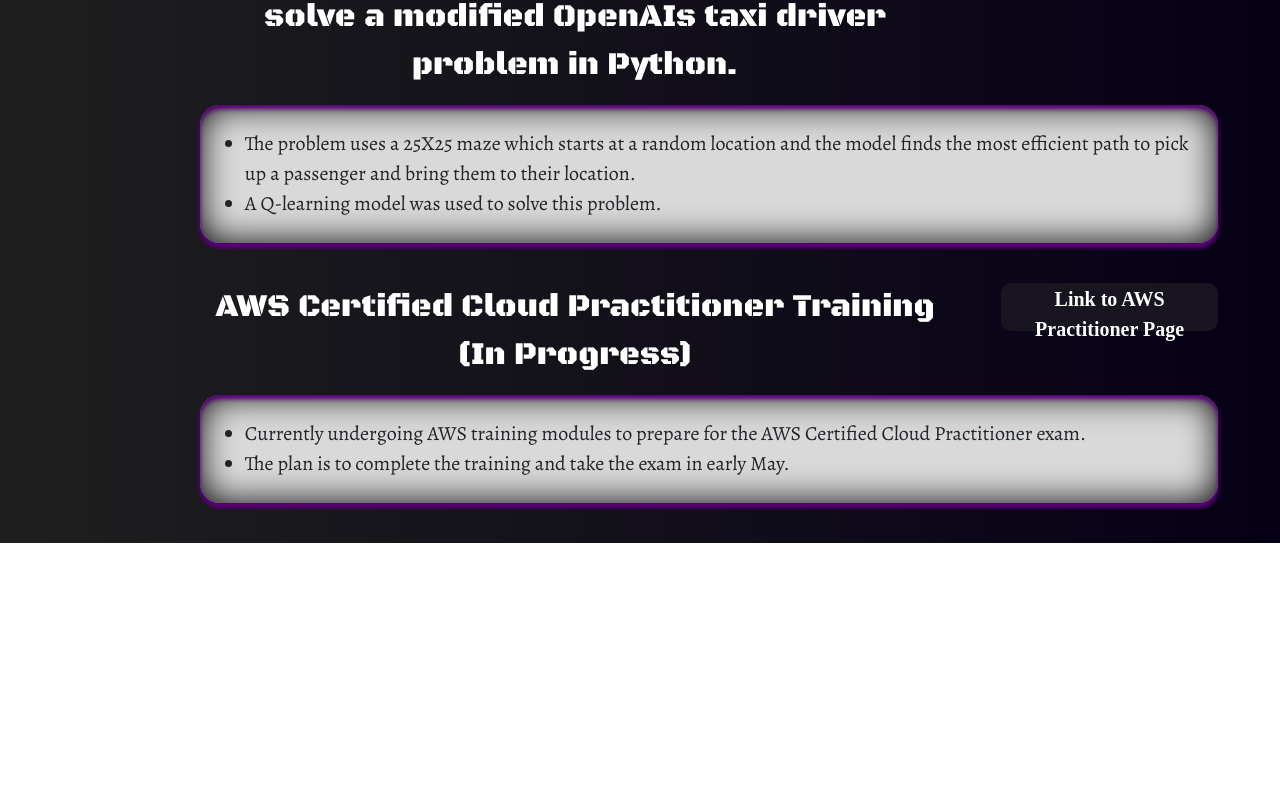
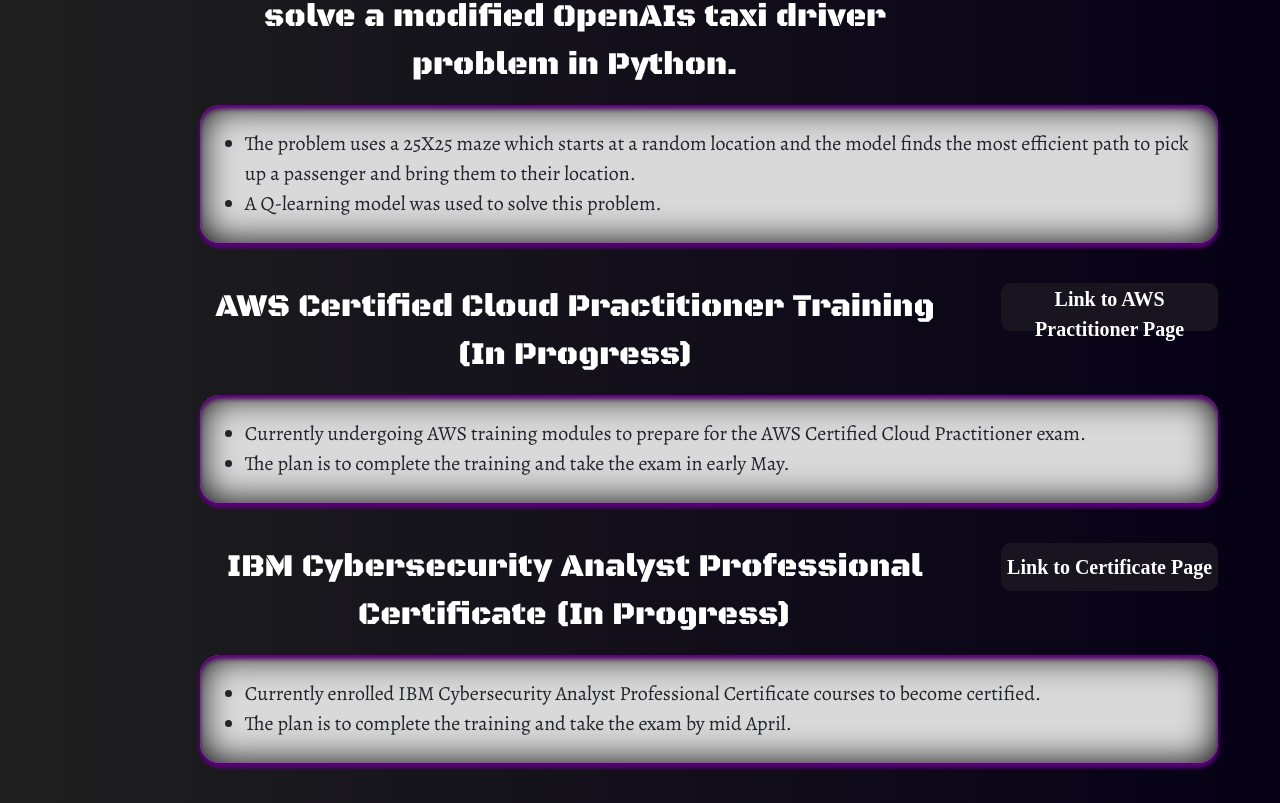
Before and after one commit to brianbates928/Personal-Website, a React (Create React App) app: page /projects in a window 1280 px wide. Shown: the part 1027-1830 px from the top of the page. Before the commit the page ends 1570 px from the top, so only its background shows below. Built offline with nearby package versions, Linux system fonts and the light colour scheme; a web font is replaced by a local one.

Commit message:
added ibm cybersecurity to projects

```diff
--- a/src/pages/Projects.js
+++ b/src/pages/Projects.js
@@ -13,7 +13,9 @@
       websiteURL = "https://github.com/brianbates928/taxidriver";
     } else if (project === "AWS Certified Cloud Practitioner Training (In Progress)") {
       websiteURL = "https://aws.amazon.com/certification/certified-cloud-practitioner/";
-    } else {
+    } else if (project === "IBM Cybersecurity Analyst Professional Certificate Courses (In Progress)") {
+      websiteURL = "https://www.coursera.org/professional-certificates/ibm-cybersecurity-analyst";
+    }else {
       return;
     }
     window.open(websiteURL, "_blank");
@@ -91,6 +93,14 @@
         text2="The plan is to complete the training and take the exam in early May."
 
 />
+<ProjectReturner
+        title="IBM Cybersecurity Analyst Professional Certificate (In Progress)"
+        button="Link to Certificate Page"
+        color="2"
+        text1="Currently enrolled IBM Cybersecurity Analyst Professional Certificate courses to become certified."
+        text2="The plan is to complete the training and take the exam by mid April."
+
+/>
     </div>
   );
 };
```
